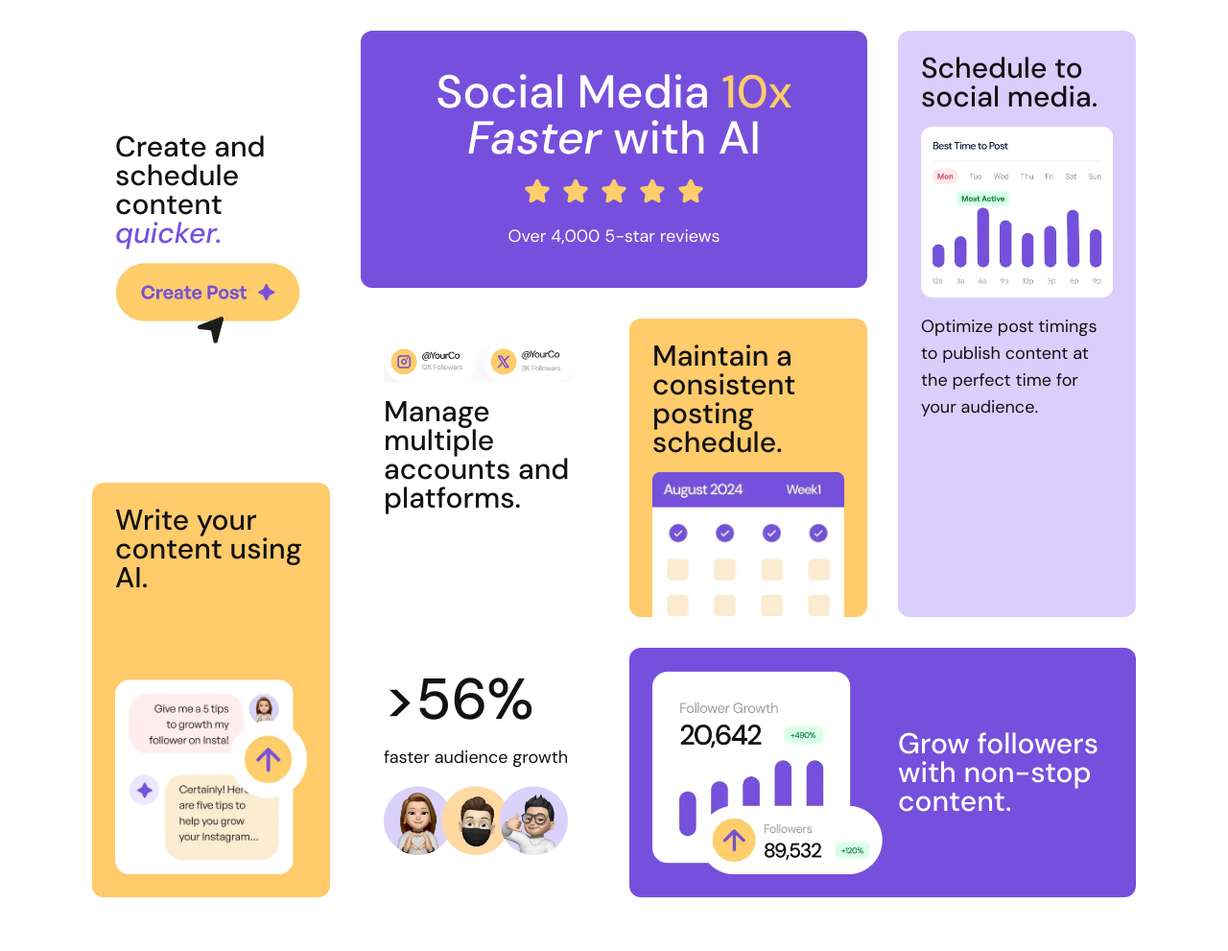
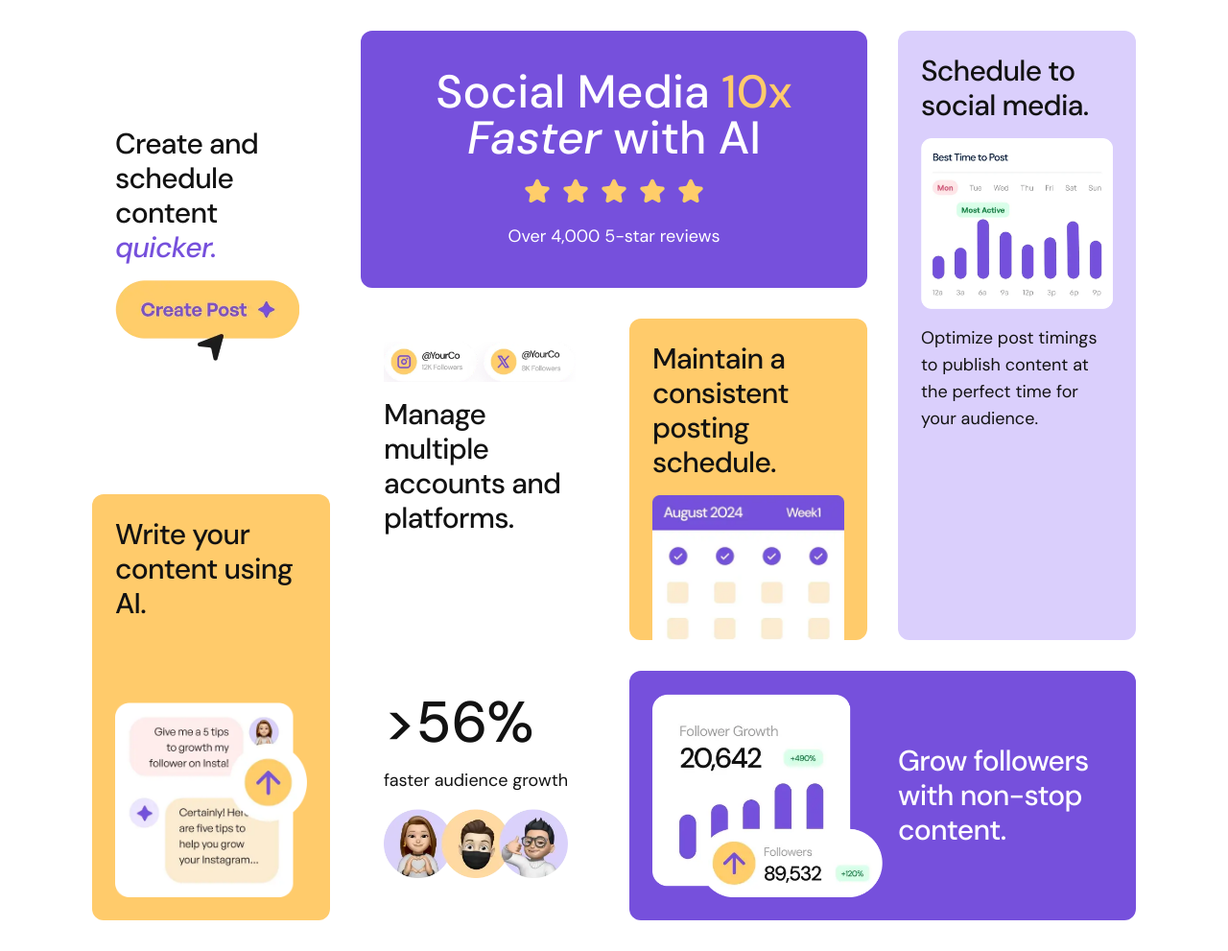
Before and after one commit to mrg-repo/SBA3-Design-Development, a plain HTML site: page index.html in a window 1280 px wide. Shown: the whole page at 96% size. Before the commit the page ends 967 px from the top, so only its background shows below. Drawn offline with nearby package versions, Linux system fonts and the light colour scheme.

Commit message:
Mobile Spacing Fixes

```diff
--- a/index.html
+++ b/index.html
@@ -43,17 +43,17 @@
 
     <article class="manage-tile p-6 flex flex-col gap-4">
       <img src="./assets/images/illustration-multiple-platforms.webp" alt="Instagram and X account logo">
-      <h2 class="text-3xl font-medium leading-none">Manage multiple accounts and platforms.</h2>
+      <h2 class="text-2xl xl:text-3xl font-medium leading-none tracking-tight">Manage multiple accounts and platforms.</h2>
     </article>
 
     <article class="maintain-tile bg-yellow-500 rounded-xl p-6 pb-0 flex flex-col gap-4">
-      <h2 class="text-3xl font-medium leading-none">Maintain a consistent posting schedule.</h2>
+      <h2 class="text-2xl xl:text-3xl font-medium leading-none tracking-tight">Maintain a consistent posting schedule.</h2>
       <img class="w-3/4 mt-auto xl:w-full" src="./assets/images/illustration-consistent-schedule.webp"
         alt="Calendar with days checked off">
     </article>
 
     <article class="schedule-tile bg-purple-100 rounded-xl p-6 flex flex-col gap-4 text-center xl:text-left">
-      <h2 class="text-3xl font-medium leading-none">Schedule to social media.</h2>
+      <h2 class="text-2xl xl:text-3xl font-medium leading-none tracking-tight">Schedule to social media.</h2>
       <img src="./assets/images/illustration-schedule-posts.webp" alt="Best time to post chart">
       <p class="text-lg">Optimize post timings to publish content at the perfect time for your audience.</p>
     </article>
@@ -61,7 +61,7 @@
     <article
       class="grow-tile bg-purple-500 text-white text-center rounded-xl p-6 flex flex-col gap-4 xl:flex-row xl:items-center xl:text-left">
       <img class="xl:w-1/2" src="./assets/images/illustration-grow-followers.webp" alt="Follower growth chart">
-      <h2 class="text-3xl font-medium leading-none">Grow followers with non-stop content.</h2>
+      <h2 class="text-2xl xl:text-3xl font-medium leading-none tracking-tight">Grow followers with non-stop content.</h2>
     </article>
 
     <article class="growth-tile p-6 flex flex-col gap-4">
@@ -71,12 +71,12 @@
     </article>
 
     <article class="create-tile p-6 flex flex-col gap-4 xl:justify-center">
-      <h2 class="text-3xl font-medium leading-none">Create and schedule content <em class="text-purple-500">quicker.</em></h2>
+      <h2 class="text-2xl xl:text-3xl font-medium leading-none tracking-tight">Create and schedule content <em class="text-purple-500">quicker.</em></h2>
       <img class="w-48" src="./assets/images/illustration-create-post.webp" alt="Create Post button">
     </article>
 
     <article class="write-tile bg-yellow-500 rounded-xl p-6 flex flex-col gap-4">
-      <h2 class="text-3xl font-medium leading-none">Write your content using AI.</h2>
+      <h2 class="text-2xl xl:text-3xl font-medium leading-none tracking-tight">Write your content using AI.</h2>
       <img class="mt-auto" src="./assets/images/illustration-ai-content.webp" alt="AI chat writing Instagram tips">
     </article>
 
```
